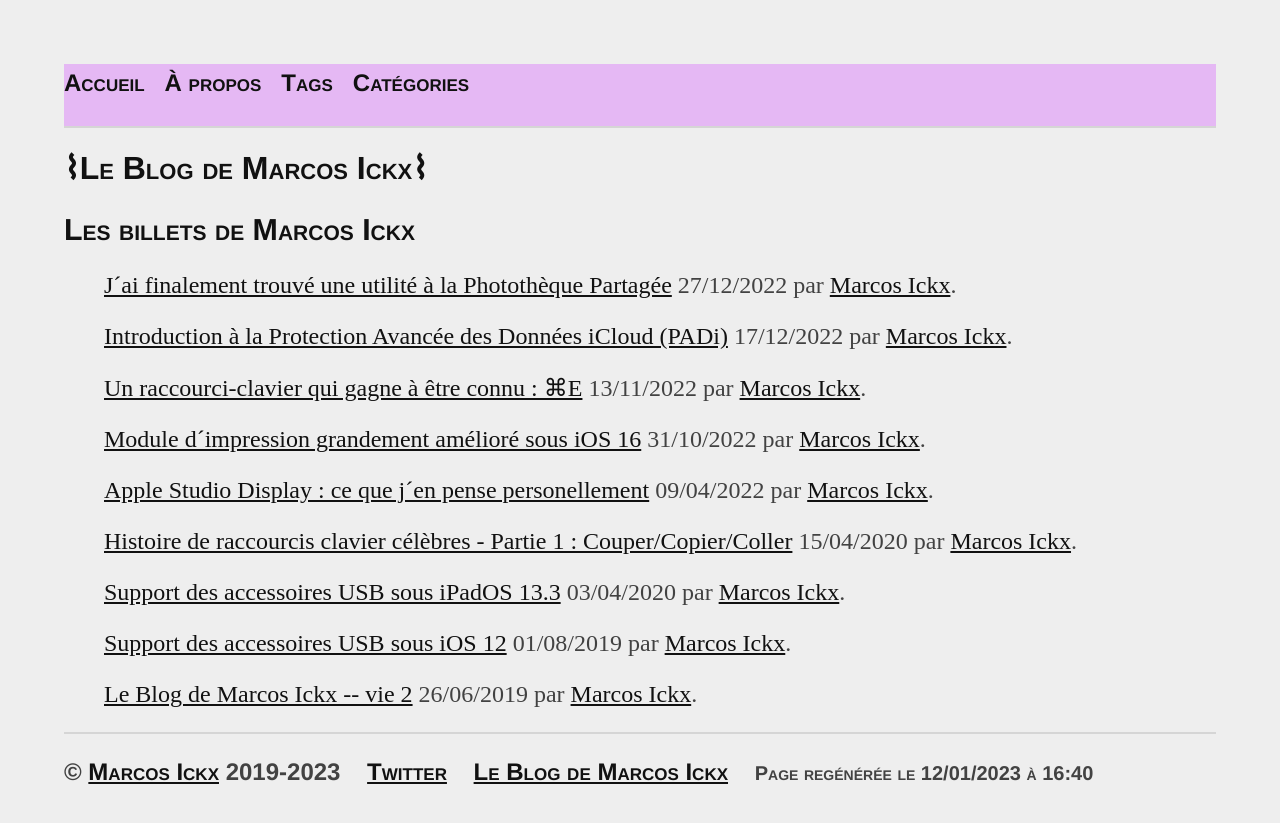
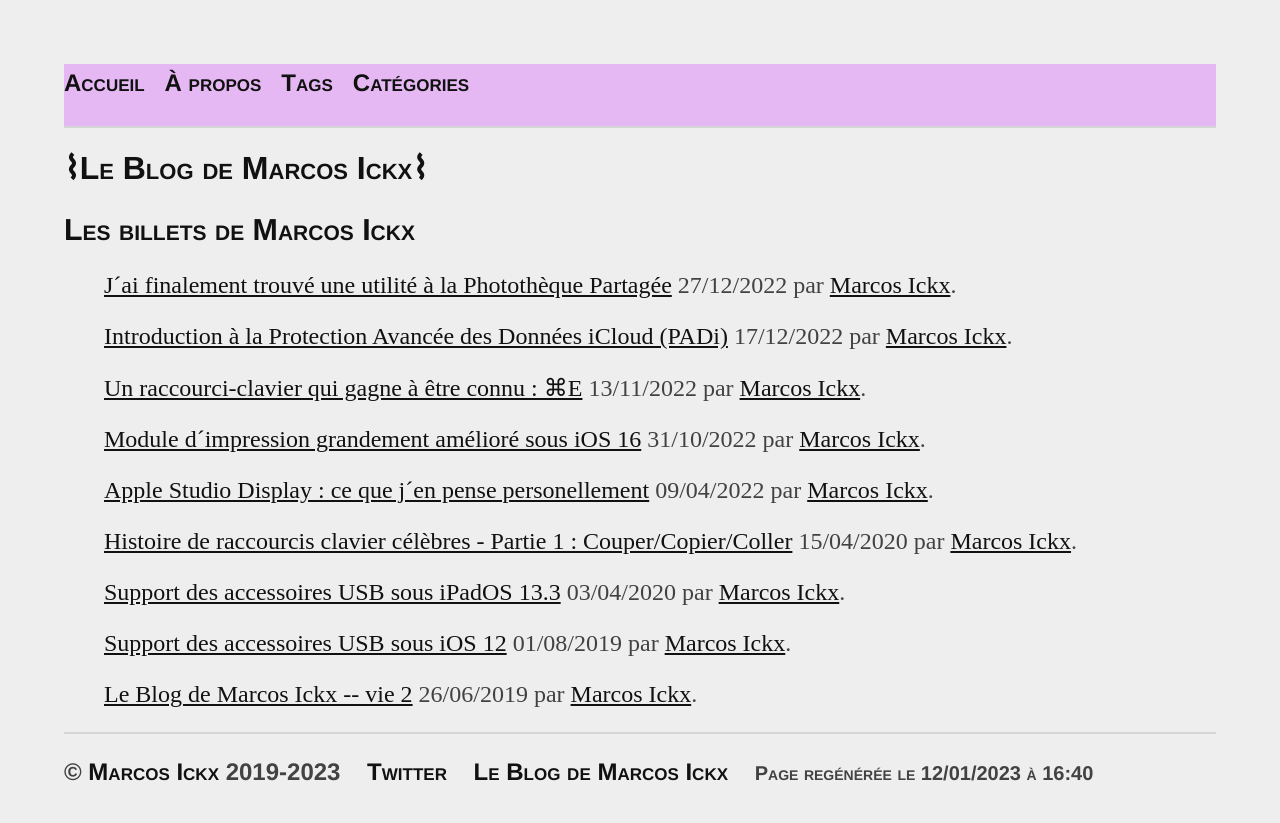
Before and after one commit to MarcosIckx/PreviewMarcosxNet, a Jekyll site: the page built from index.html, in a window 1280 px wide. Shown: the top 823 px of the page. Built offline with Jekyll 4.4.1, drawn with Linux system fonts in a browser that asks for light colours; the list of posts is cut into pages by our own code.

Commit message:
Update main.css

```diff
--- a/css/main.css
+++ b/css/main.css
@@ -65,7 +65,7 @@ nav ul {
 /* indique la police et que ce soit de petites majuscule et en gras
 et supprime les bullets des listes. */
 
-nav ul, footer ul {
+nav ul {
     font-family:'Helvetica', 'Arial', 'Sans-Serif';
     font-variant: small-caps;
     padding: 0rem;
@@ -137,7 +137,9 @@ body>footer ul li {
     display: inline;
     margin-right: 1.25rem;
 }
-
+body>footer ul li a {
+ text-decoration: none;
+}
 /* un entry (peut etre une page ou un post
 a des meta-données comme les tags ou les categories.
 c´est de cela qu´il s´agit ici. */
```
